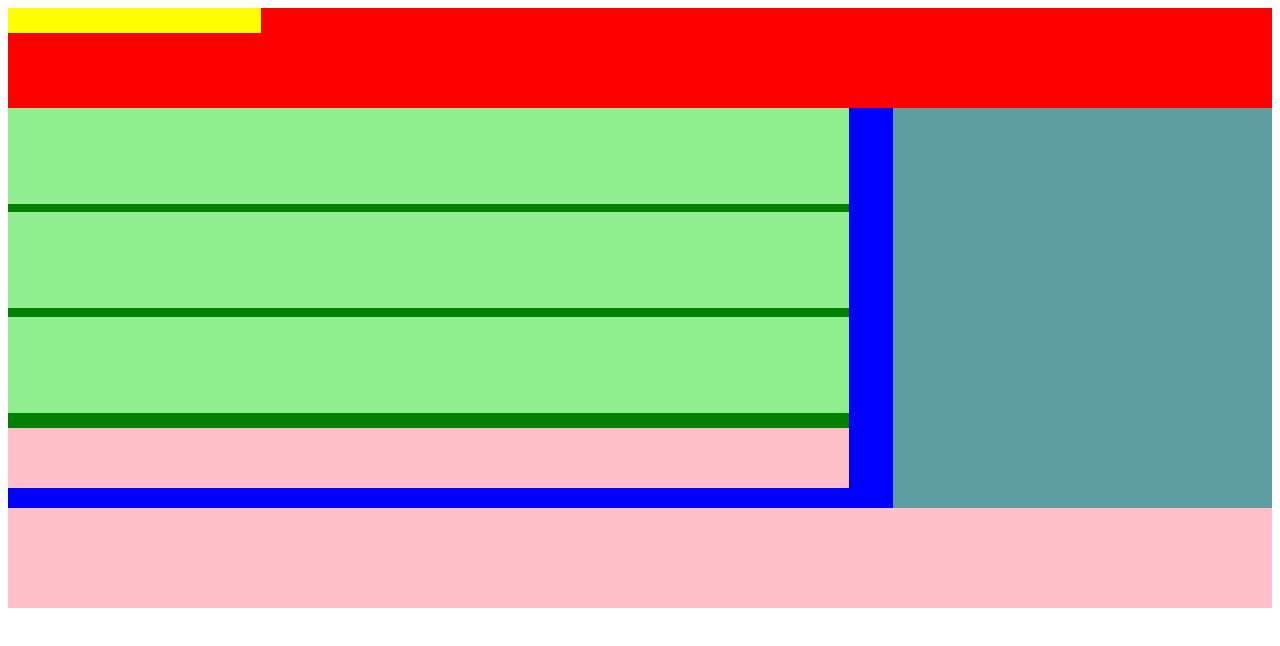
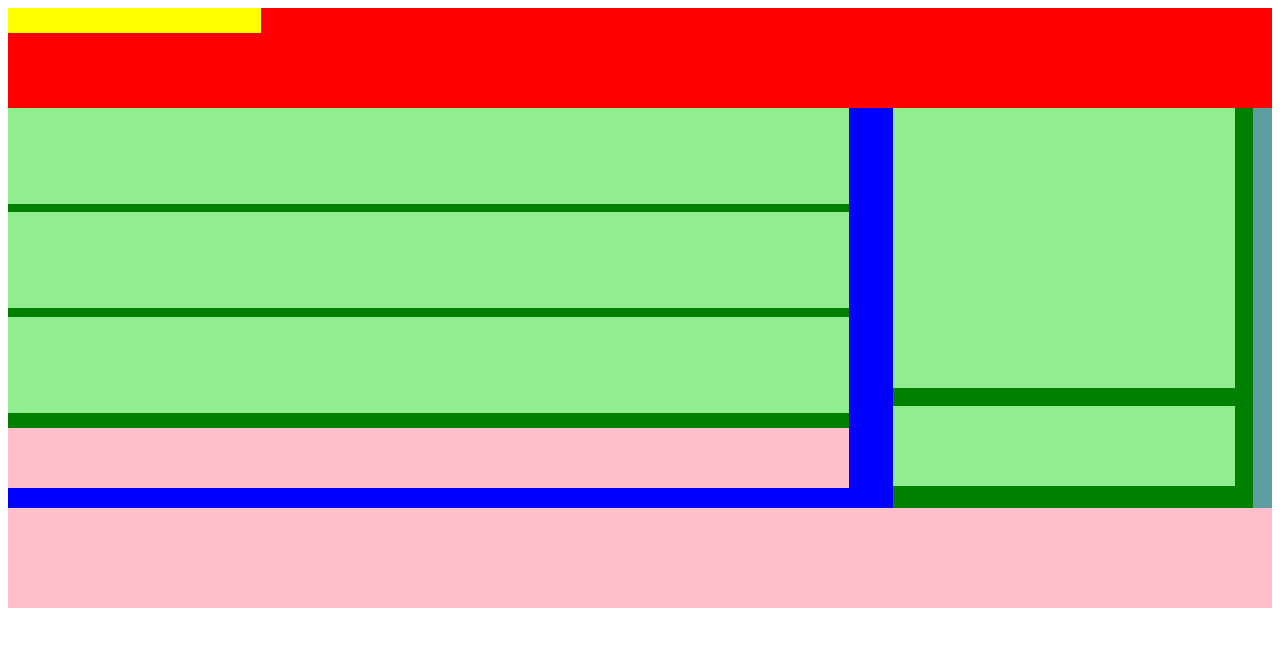
Before and after one commit to GlaucoSouzaM/teste-html, a plain HTML site: page index.html in a window 1280 px wide. Drawn offline with Linux system fonts and the light colour scheme.

Commit message:
tarefa de casa

```diff
--- a/index.html
+++ b/index.html
@@ -25,7 +25,10 @@
             </footer>
         </main>
         <aside style="width: 30%; height: 100%; background: cadetblue">
-
+            <article style="width: 95%; height: 100%; background: green">
+                <section style="width: 95%; height: 70%;margin-bottom: 5%; background: lightgreen"></section>
+                <section style="width: 95%; height: 20%;margin-bottom: 5%; background: lightgreen"></section>
+            </article>
         </aside>
     </div>
     <footer style="width: 100%; height: 100px; background: pink">
```
